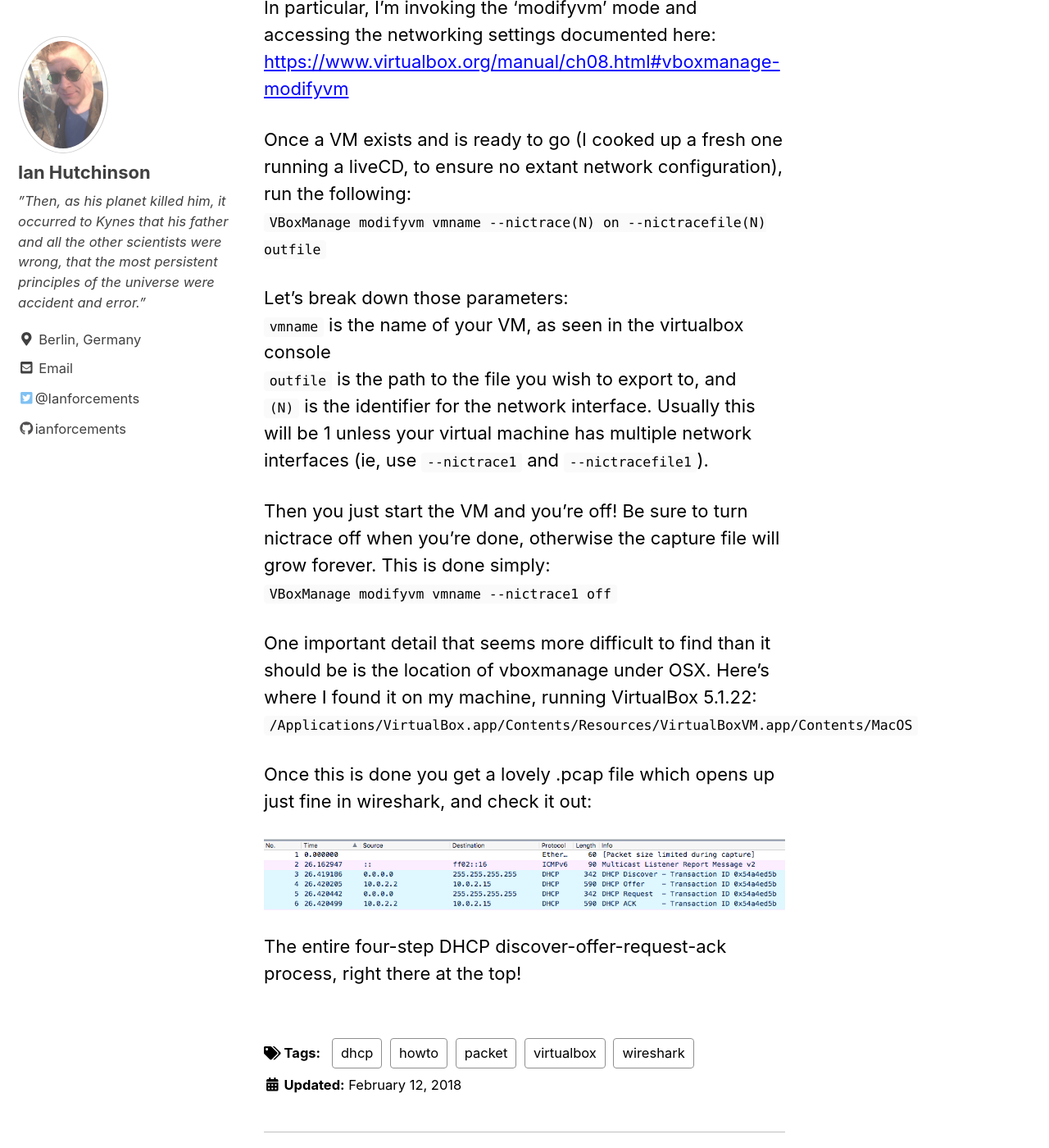
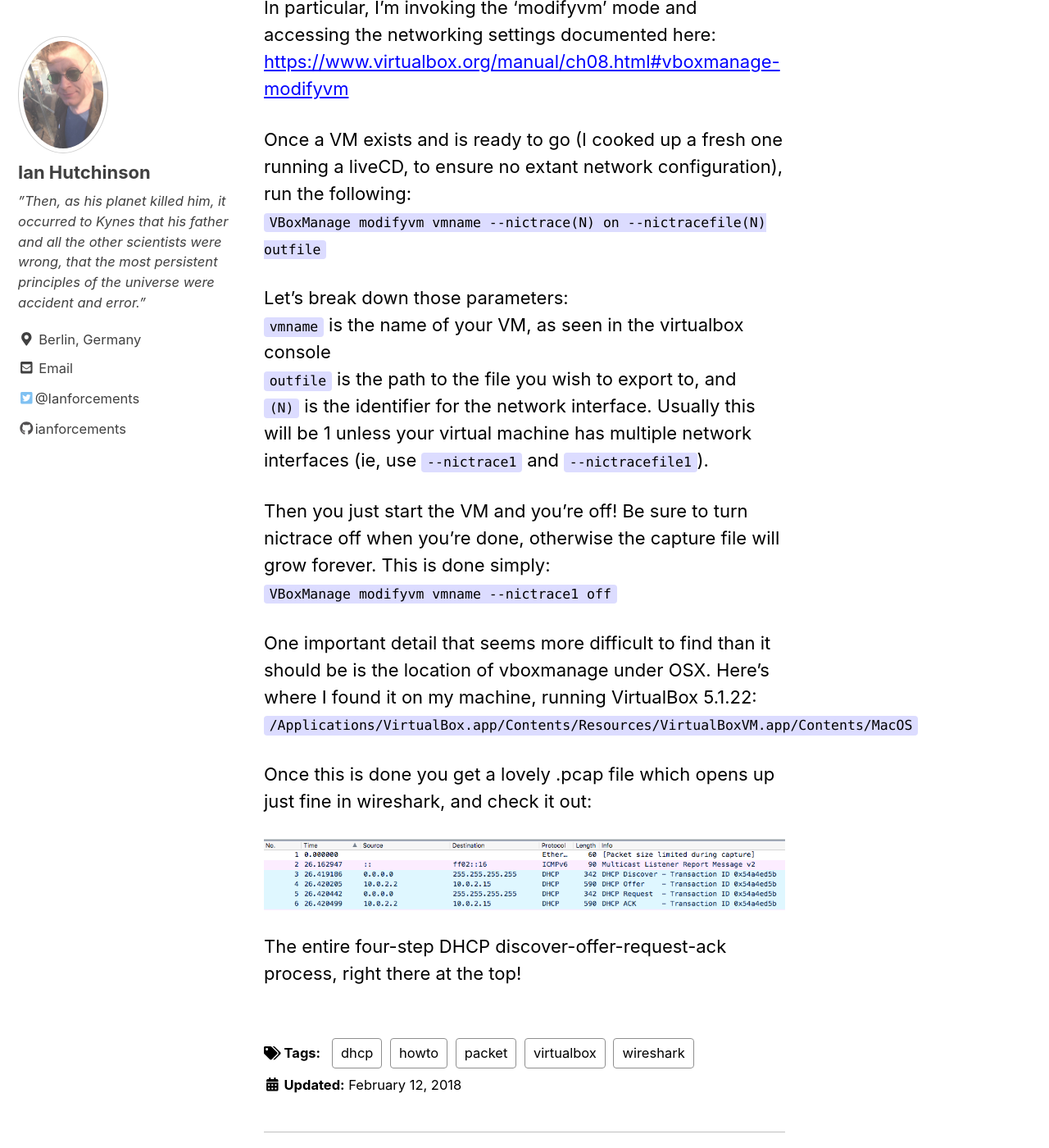
Before and after one commit to ianforcements/ianforcements.github.io, a Jekyll site: the page built from _posts/2018-02-12-virtualbox-packet-capture.markdown, in a window 1280 px wide and 1400 px high, scrolled down 917 px. Shown: the whole window at 82% size. Built offline with Jekyll 4.4.1, drawn with Linux system fonts in a browser that asks for light colours; nearby versions of some CDN libraries.

Commit message:
changed code highlighting background colour

```diff
--- a/_sass/minimal-mistakes/_variables.scss
+++ b/_sass/minimal-mistakes/_variables.scss
@@ -54,7 +54,8 @@
 $lighter-gray: mix(#fff, $gray, 90%) !default;
 
 $background-color: #fff !default;
-$code-background-color: #fafafa !default;
+/* $code-background-color: #fafafa !default; */
+$code-background-color: #dcdcff;
 $code-background-color-dark: $light-gray !default;
 $text-color: $dark-gray !default;
 $muted-text-color: mix(#fff, $text-color, 35%) !default;
```
